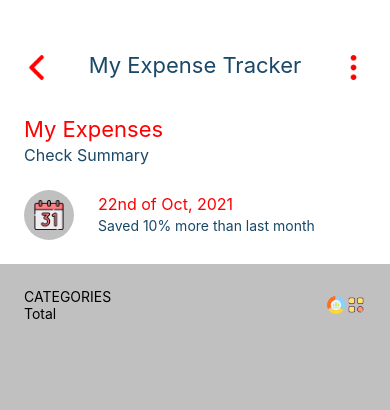
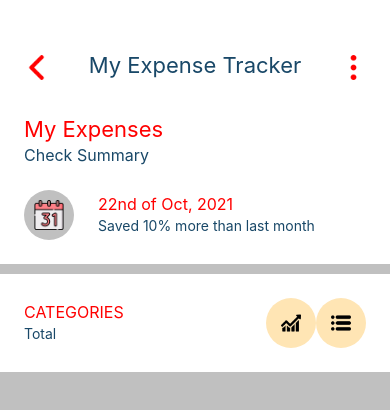
Before and after one commit to Enaturale/expensetrackerapp, a React Native app: screen /Home in a window 390 px wide. Shown: the top 410 px of the page. Built offline with nearby package versions, Linux system fonts and the light colour scheme.

Commit message:
Home page

```diff
--- a/constants/icons.js
+++ b/constants/icons.js
@@ -1,7 +1,7 @@
 export const up_arrow = require("../assets/icons/up.png");
 export const down_arrow = require("../assets/icons/down.png");
 export const back_arrow = require("../assets/icons/back_arrow.png");
-export const chart = require("../assets/icons/chart_icon.png");
+export const chart = require("../assets/icons/charticon.png");
 export const clothing = require("../assets/icons/clothing.png");
 export const savings = require("../assets/icons/savings.png");
 export const misc = require("../assets/icons/misc.png");
@@ -10,7 +10,7 @@ export const feeding = require("../assets/icons/feeding_icon.png");
 export const healthcare = require("../assets/icons/healthcare.png");
 export const more = require("../assets/icons/more.png");
 export const calender = require("../assets/icons/calender.png");
-export const menu = require("../assets/icons/menu.png");
+export const menu = require("../assets/icons/menu_icon.png");
 
 
 
--- a/screens/Home.js
+++ b/screens/Home.js
@@ -80,22 +80,41 @@ const Home =() => {
         return(
             <View
             style={{flexDirection:'row', justifyContent:'space-between', padding: SIZES.padding,
-                     alignItems:'center'}}
+                     alignItems:'center', backgroundColor:COLORS.white}}
             >
                 {/* Title */}
                 <View>
-                    <Text>CATEGORIES</Text>
-                    <Text>Total</Text>
+                    <Text style={{color:COLORS.red, ...FONTS.h3}}>CATEGORIES</Text>
+                    <Text style={{color:COLORS.primary, ...FONTS.body4}}>Total</Text>
                 </View>
 
                 {/* Buttons */}
                 <View style={{flexDirection:'row'}}>
-                    <TouchableOpacity>
+                    <TouchableOpacity
+                    style={{
+                        alignItems:'center',
+                        justifyContent: 'center',
+                        height: 50,
+                        width: 50,
+                        backgroundColor: COLORS.peach,
+                        borderRadius: 25,
+
+                    }}
+                    >
                         <Image source={icons.chart} resizeMode='contain'
                                style={{height:20, width: 20}} />
                     </TouchableOpacity>
 
-                    <TouchableOpacity>
+                    <TouchableOpacity
+                    style={{
+                        alignItems:'center',
+                        justifyContent: 'center',
+                        height: 50,
+                        width: 50,
+                        backgroundColor: COLORS.peach,
+                        borderRadius: 25,
+                    }}
+                    >
                         <Image source={icons.menu} resizeMode='contain'
                                style={{height:20, width: 20}} />
                     </TouchableOpacity>
@@ -114,6 +133,14 @@ const Home =() => {
              {/* Header Section */}
              {renderHeader()}
 
+             <View
+             style={{height:10, backgroundColor: COLORS.lightGray}}>
+             </View>
+
+             {/* <View
+             style={{height:10, backgroundColor: COLORS.white}}>
+             </View> */}
+
              {/* Category in header section */}
              {renderCategoryHeader()}
         </View>
```
Also changed, not shown: assets/icons/charticon.png (added), assets/icons/menu_icon.png (added).
